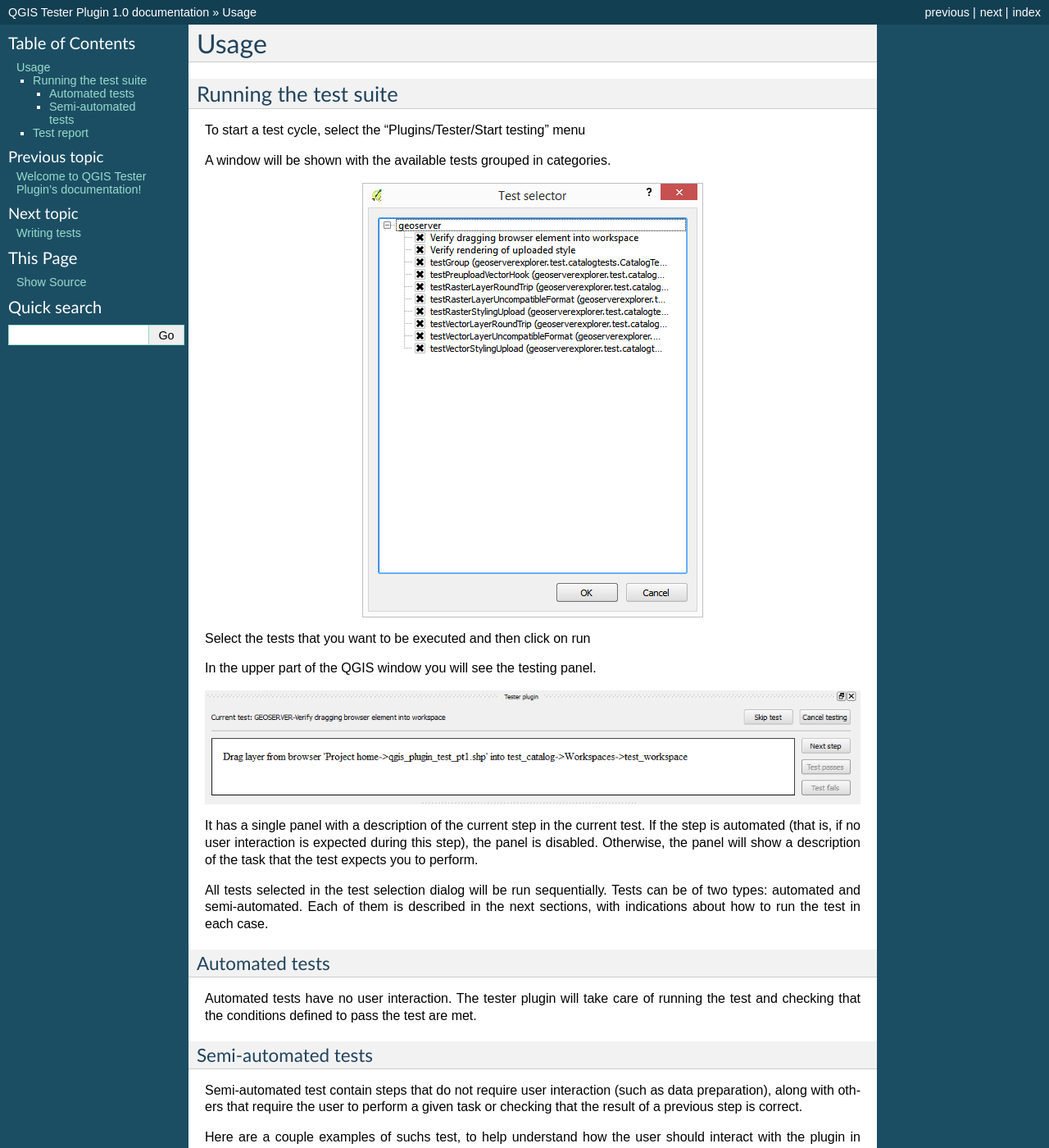
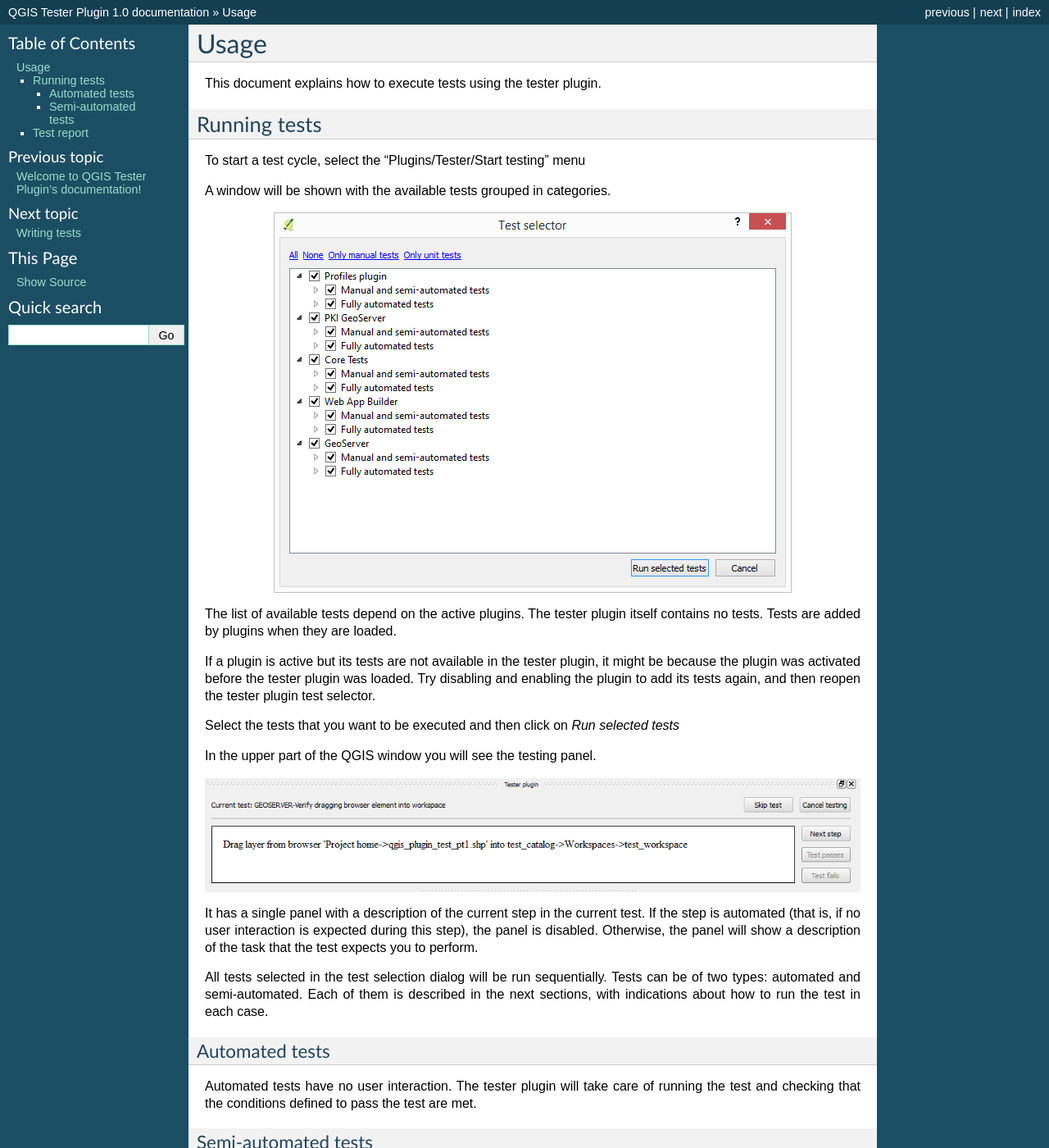
Before and after one commit to planetfederal/qgis-tester-plugin, a Sphinx documentation site: the page built from doc/source/usage.rst, in a window 1280 px wide and 1400 px high. Shown: the whole window at 82% size. Built offline with Sphinx 7.4.7, drawn with Linux system fonts in a browser that asks for light colours.

Commit message:
doc update

```diff
--- a/doc/source/usage.rst
+++ b/doc/source/usage.rst
@@ -4,8 +4,10 @@
 Usage
 =========
 
+This document explains how to execute tests using the tester plugin.
 
-Running the test suite
+
+Running tests
 ########################
 
 To start a test cycle, select the "Plugins/Tester/Start testing" menu
@@ -15,7 +17,11 @@
 .. image:: testselector.png
 	:align: center
 
-Select the tests that you want to be executed and then click on run
+The list of available tests depend on the active plugins. The tester plugin itself contains no tests. Tests are added by plugins when they are loaded.
+
+If a plugin is active but its tests are not available in the tester plugin, it might be because the plugin was activated before the tester plugin was loaded. Try disabling and enabling the plugin to add its tests again, and then reopen the tester plugin test selector.
+
+Select the tests that you want to be executed and then click on *Run selected tests*
 
 In the upper part of the QGIS window you will see the testing panel.
 
@@ -31,7 +37,6 @@
 ----------------
 
 Automated tests have no user interaction. The tester plugin will take care of running the test and checking that the conditions defined to pass the test are met.
-
 
 
 Semi-automated tests
```
Also changed, not shown: doc/source/testselector.png.
